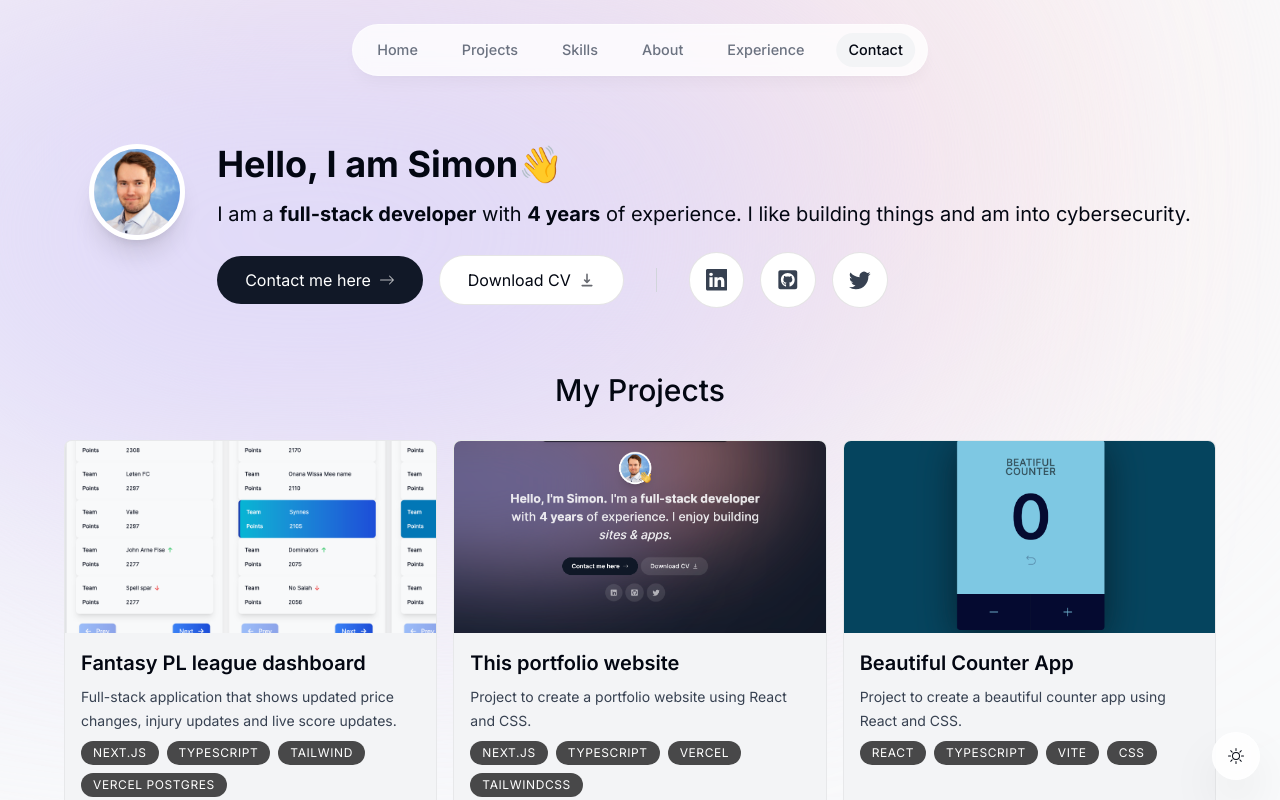
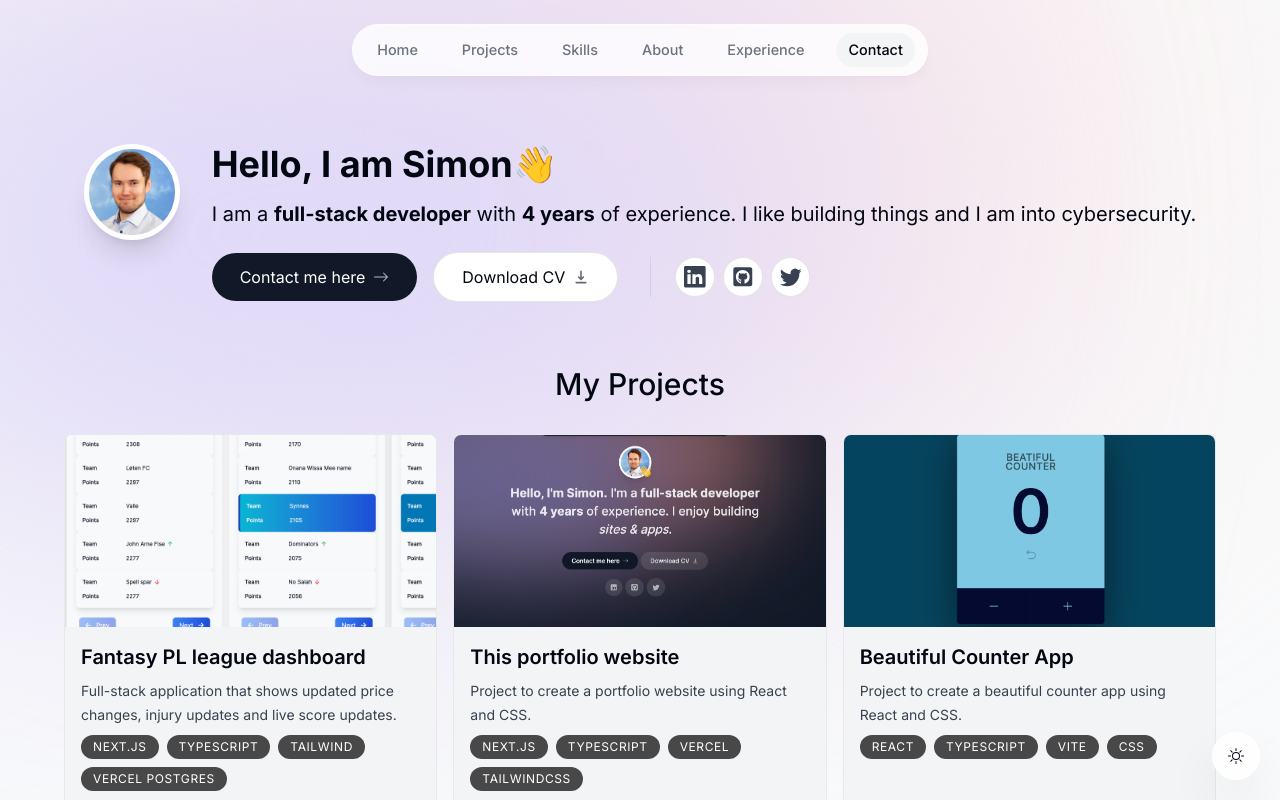
Before and after one commit to simonsynnes/personal-portfolio-website, a Next.js app: page / in a window 1280 px wide. Shown: the top 800 px of the page. Built offline with nearby package versions, Linux system fonts and the light colour scheme; no server answers.

Commit message:
Fixed mobile view

```diff
--- a/components/intro.tsx
+++ b/components/intro.tsx
@@ -59,7 +59,7 @@ const Intro = () => {
           >
             I am a <span className="font-bold">full-stack developer</span> with{" "}
             <span className="font-bold">4 years</span> of experience. I like
-            building things and am into cybersecurity.
+            building things and I am into cybersecurity.
           </motion.p>
           <motion.div
             className="flex flex-col sm:flex-row items-center justify-start gap-4"
@@ -86,29 +86,55 @@ const Intro = () => {
               Download CV{" "}
               <HiDownload className="opacity-60 group-hover:translate-y-1 transition" />
             </a>
-            <span className="hidden sm:block mx-4 h-6 w-px bg-gray-300 dark:bg-white/50"></span>{" "}
-            {/* Vertical Divider */}
+            {/* Social Media Icons grouped separately for mobile */}
+            <div className="flex sm:hidden gap-2">
               <a
-              className="bg-white p-4 text-gray-700 flex items-center gap-2 text-[1.35rem] rounded-full focus:scale-[1.15] hover:scale-[1.15] hover:text-gray-950 active:scale-105 transition cursor-pointer borderBlack dark:bg-white/10 dark:text-white/60"
+                className="bg-white p-2 text-gray-700 flex items-center gap-2 text-[1.35rem] rounded-full focus:scale-[1.15] hover:scale-[1.15] hover:text-gray-950 active:scale-105 transition cursor-pointer borderBlack dark:bg-white/10 dark:text-white/60"
                 href="https://linkedin.com/in/simonsynnes"
                 target="_blank"
               >
                 <BsLinkedin />
               </a>
               <a
-              className="bg-white p-4 text-gray-700 flex items-center gap-2 text-[1.35rem] rounded-full focus:scale-[1.15] hover:scale-[1.15] hover:text-gray-950 active:scale-105 transition cursor-pointer borderBlack dark:bg-white/10 dark:text-white/60"
+                className="bg-white p-2 text-gray-700 flex items-center gap-2 text-[1.35rem] rounded-full focus:scale-[1.15] hover:scale-[1.15] hover:text-gray-950 active:scale-105 transition cursor-pointer borderBlack dark:bg-white/10 dark:text-white/60"
                 href="https://github.com/simonsynnes"
                 target="_blank"
               >
                 <FaGithubSquare />
               </a>
               <a
-              className="bg-white p-4 text-gray-700 flex items-center gap-2 text-[1.35rem] rounded-full focus:scale-[1.15] hover:scale-[1.15] hover:text-gray-950 active:scale-105 transition cursor-pointer borderBlack dark:bg-white/10 dark:text-white/60"
+                className="bg-white p-2 text-gray-700 flex items-center gap-2 text-[1.35rem] rounded-full focus:scale-[1.15] hover:scale-[1.15] hover:text-gray-950 active:scale-105 transition cursor-pointer borderBlack dark:bg-white/10 dark:text-white/60"
                 href="https://twitter.com/ryx_simon"
                 target="_blank"
               >
                 <BsTwitter />
               </a>
+            </div>
+            {/* On larger screens, keep all elements in one row */}
+            <div className="hidden sm:flex gap-2">
+              <span className="mx-4 h-10 w-px bg-gray-300 dark:bg-white/50"></span>
+              <a
+                className="bg-white p-2 text-gray-700 flex items-center gap-2 text-[1.35rem] rounded-full focus:scale-[1.15] hover:scale-[1.15] hover:text-gray-950 active:scale-105 transition cursor-pointer borderBlack dark:bg-white/10 dark:text-white/60"
+                href="https://linkedin.com/in/simonsynnes"
+                target="_blank"
+              >
+                <BsLinkedin />
+              </a>
+              <a
+                className="bg-white p-2 text-gray-700 flex items-center gap-2 text-[1.35rem] rounded-full focus:scale-[1.15] hover:scale-[1.15] hover:text-gray-950 active:scale-105 transition cursor-pointer borderBlack dark:bg-white/10 dark:text-white/60"
+                href="https://github.com/simonsynnes"
+                target="_blank"
+              >
+                <FaGithubSquare />
+              </a>
+              <a
+                className="bg-white p-2 text-gray-700 flex items-center gap-2 text-[1.35rem] rounded-full focus:scale-[1.15] hover:scale-[1.15] hover:text-gray-950 active:scale-105 transition cursor-pointer borderBlack dark:bg-white/10 dark:text-white/60"
+                href="https://twitter.com/ryx_simon"
+                target="_blank"
+              >
+                <BsTwitter />
+              </a>
+            </div>
           </motion.div>
         </motion.div>
       </div>
```
Lines whose indentation alone changed are shown as unchanged.
